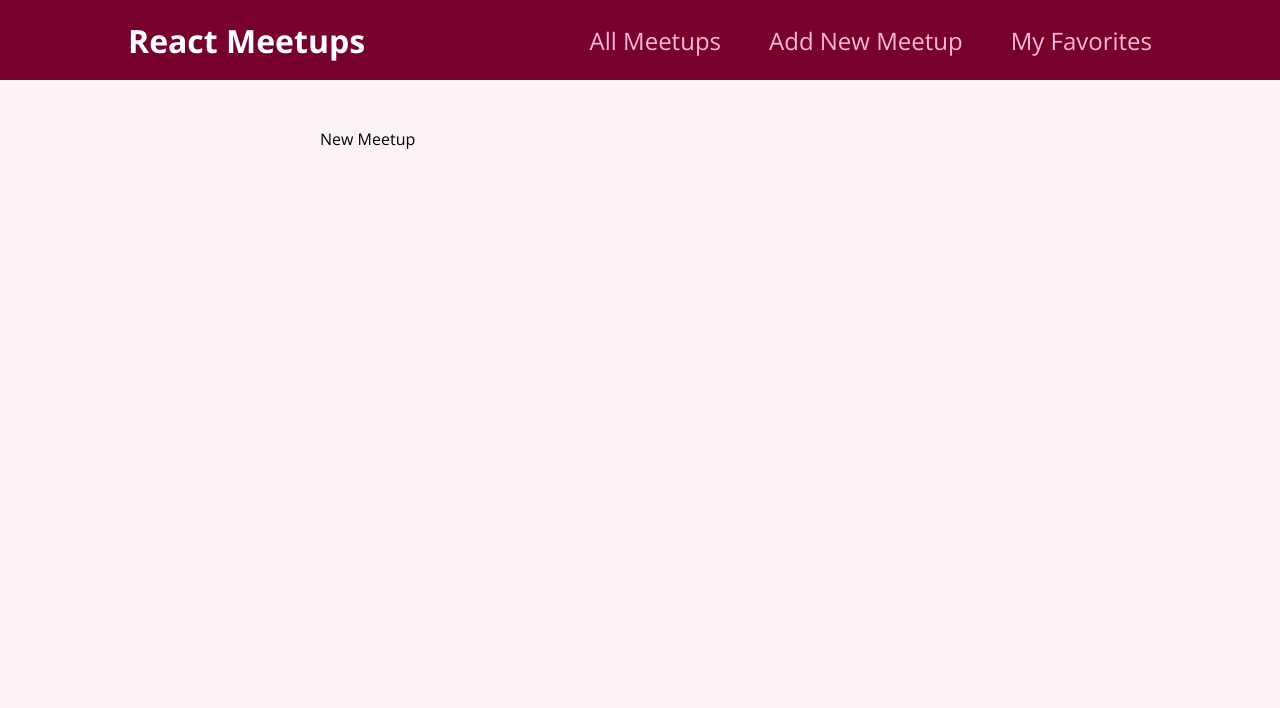
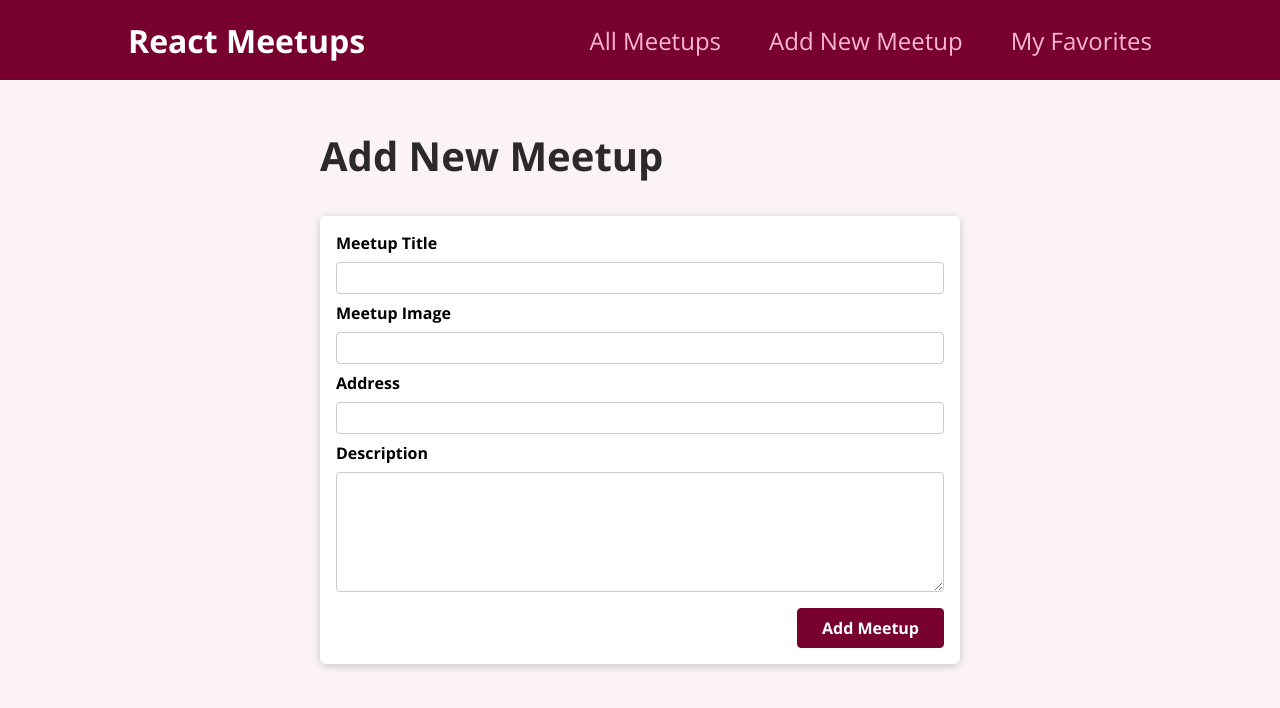
Before and after one commit to sakang07/react-complete-guide, a React (Create React App) app in the folder meetup-app/: page /new-meetup in a window 1280 px wide. Shown: the top 708 px of the page. Built offline with nearby package versions, Linux system fonts and the light colour scheme.

Commit message:
[step_07] Create user input form with useRef

```diff
--- /dev/null
+++ b/meetup-app/src/components/meetups/NewMeetupForm.js
@@ -0,0 +1,56 @@
+import Card from '../ui/Card';
+import { useRef } from 'react';
+import classes from './NewMeetupForm.module.css';
+
+function NewMeetupForm() {
+  const titleInputRef = useRef();
+  const imageInputRef = useRef();
+  const addressInputRef = useRef();
+  const descriptionInputRef = useRef();
+
+  function submitHandler(event) {
+    event.preventDefault();
+
+    const enteredTitle = titleInputRef.current.value;
+    const enteredImage = imageInputRef.current.value;
+    const enteredAddress = addressInputRef.current.value;
+    const enteredDescription = descriptionInputRef.current.value;
+
+    const meetupData = {
+      title: enteredTitle,
+      image: enteredImage,
+      address: enteredAddress,
+      description: enteredDescription,
+    };
+
+    console.log(meetupData);
+  }
+
+  return (
+    <Card>
+      <form className={classes.form} onSubmit={submitHandler}>
+        <div className={classes.control}>
+          <label htmlFor="title">Meetup Title</label>
+          <input type="text" required id="title" ref={titleInputRef} />
+        </div>
+        <div className={classes.control}>
+          <label htmlFor="image">Meetup Image</label>
+          <input type="url" required id="image" ref={imageInputRef} />
+        </div>
+        <div className={classes.control}>
+          <label htmlFor="address">Address</label>
+          <input type="text" required id="address" ref={addressInputRef} />
+        </div>
+        <div className={classes.control}>
+          <label htmlFor="description">Description</label>
+          <textarea id="description" required rows="5" ref={descriptionInputRef}></textarea>
+        </div>
+        <div className={classes.actions}>
+          <button>Add Meetup</button>
+        </div>
+      </form>
+    </Card>
+  );
+}
+
+export default NewMeetupForm;
--- /dev/null
+++ b/meetup-app/src/components/meetups/NewMeetupForm.module.css
@@ -0,0 +1,45 @@
+.form {
+  padding: 1rem;
+}
+
+.control {
+  margin-bottom: 0.5rem;
+}
+
+.control label {
+  display: block;
+  font-weight: bold;
+  margin-bottom: 0.5rem;
+}
+
+.control input,
+.control textarea {
+  display: block;
+  font: inherit;
+  border-radius: 4px;
+  border: 1px solid #ccc;
+  padding: 0.25rem;
+  width: 100%;
+}
+
+.actions {
+  margin-top: 1rem;
+  text-align: right;
+}
+
+.actions button {
+  font: inherit;
+  cursor: pointer;
+  background-color: #77002e;
+  color: white;
+  padding: 0.5rem 1.5rem;
+  border: 1px solid #77002e;
+  border-radius: 4px;
+  font-weight: bold;
+}
+
+.actions button:hover,
+.actions button:active {
+  background-color: #a50e48;
+  border-color: #a50e48;
+}
--- a/meetup-app/src/pages/NewMeetup.js
+++ b/meetup-app/src/pages/NewMeetup.js
@@ -1,5 +1,12 @@
+import NewMeetupForm from '../components/meetups/NewMeetupForm';
+
 function NewMeetup() {
-  return <div>New Meetup</div>;
+  return (
+    <section>
+      <h1>Add New Meetup</h1>
+      <NewMeetupForm />
+    </section>
+  );
 }
 
 export default NewMeetup;
```
